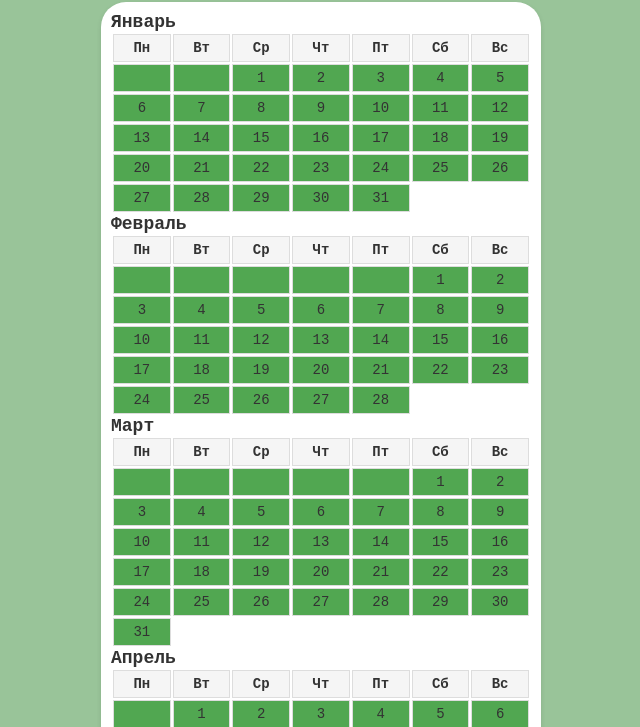
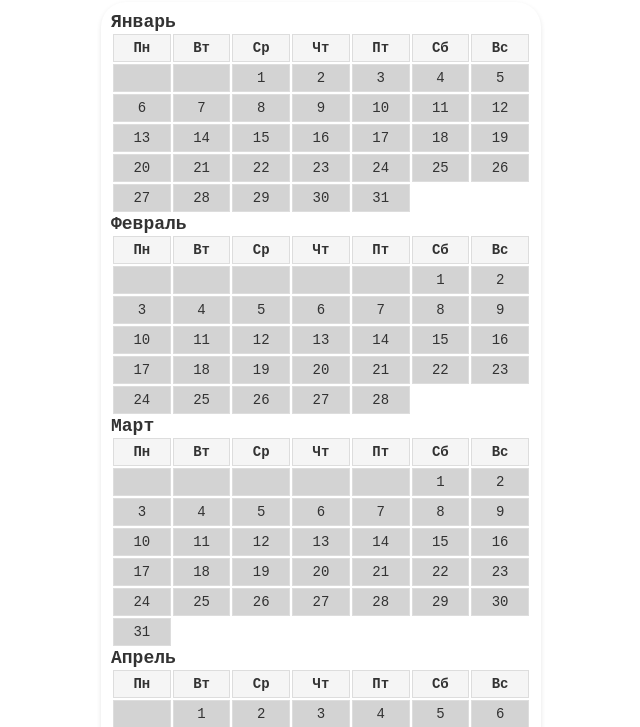
Before and after one commit to Andrew-progeress/My-Progect, a plain HTML site: page index.html in a window 1280 px wide. Shown: the part 83-810 px from the top of the page, without its empty margins (319-959 px from the left). Drawn offline with Linux system fonts and the light colour scheme.

Commit message:
Update style.css
Поменял css

```diff
--- a/style.css
+++ b/style.css
@@ -1,13 +1,9 @@
 body {
     font-family:monospace;
-    background-color: rgb(153, 196, 153);
+    background-color: white;
     color:#333;
     margin: 0;
     padding: 20px;
-    background-image: url('фон для сайта');
-    background-size: cover;
-    background-repeat: repeat;
-    background-position: center;
 }
 
 n1 {
@@ -135,9 +131,10 @@ th, td {
   text-align: center;
   padding: 5px;
   font-size: 14px;
-  background-color: rgb(81, 167, 81);
+  background-color: lightgray;
 }
 
 th {
   background-color: #f5f5f5;
+
 }
```
